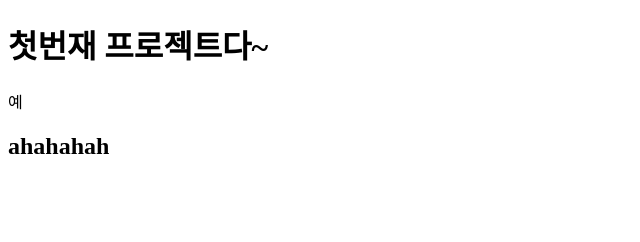
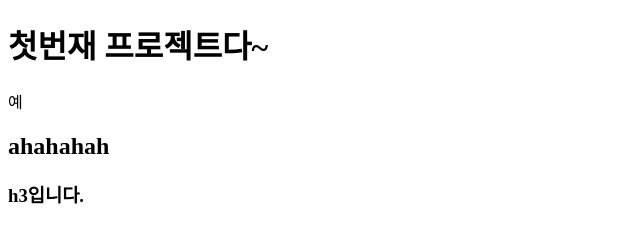
Before and after one commit to popoda7/first-noona-project, a plain HTML site: page index.html in a window 1280 px wide. Shown: the whole page, without its empty margins (0-640 px from the left). Drawn offline with Linux system fonts and the light colour scheme.

Commit message:
second commit

```diff
--- a/index.html
+++ b/index.html
@@ -10,5 +10,6 @@
     <h1>첫번재 프로젝트다~</h1>
     <p>예</p>
     <h2>ahahahah</h2>
+    <h3>h3입니다.</h3>
   </body>
 </html>
```
